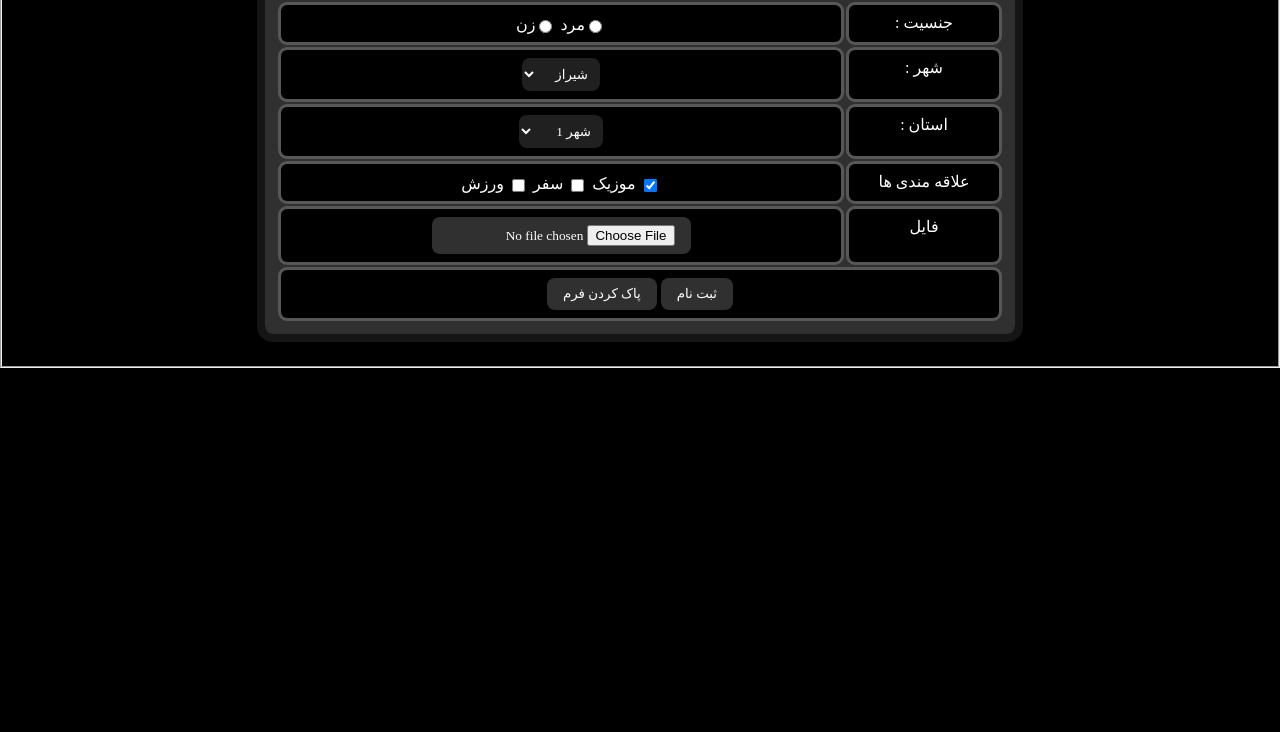
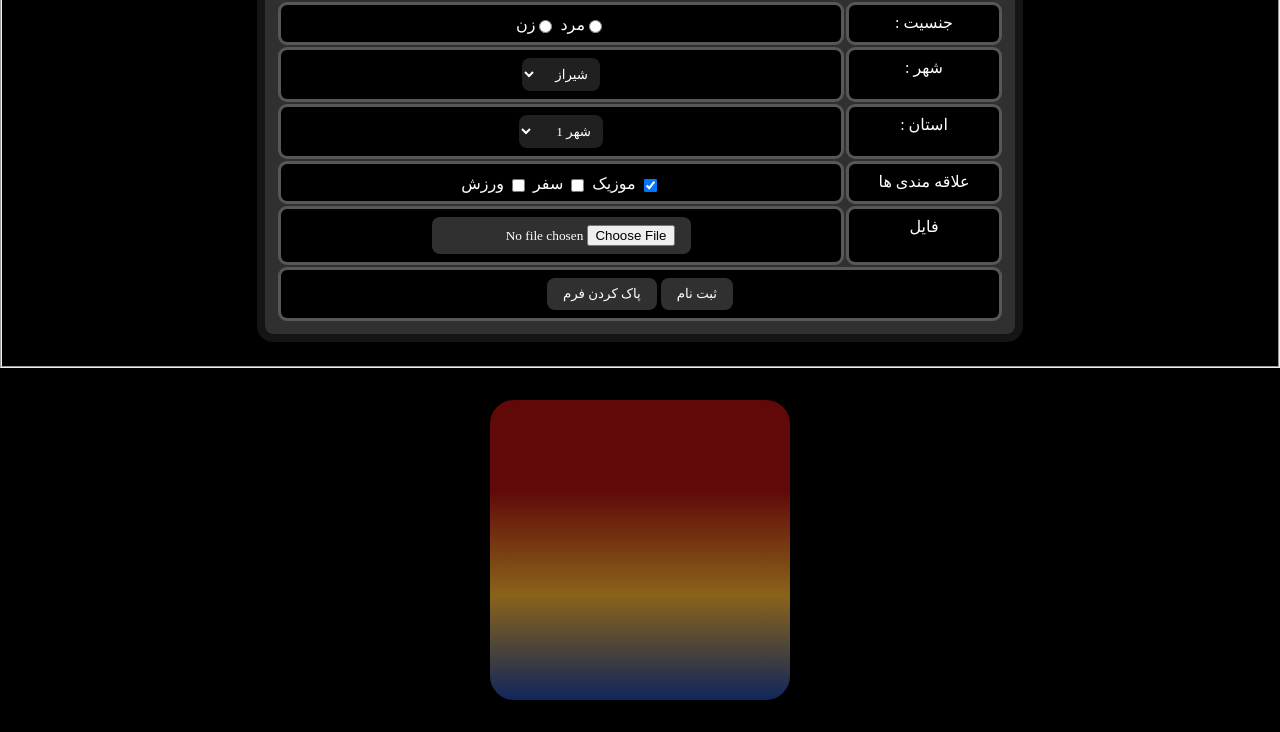
Before and after one commit to PouryaSoleimani/OOP, a plain HTML site: page index.html in a window 1280 px wide. Shown: the part 768-1500 px from the top of the page. Before the commit the page ends 1136 px from the top, so only its background shows below. Drawn offline with Linux system fonts and the light colour scheme.

Commit message:
LINEAR__GRADIENT

```diff
--- a/index.html
+++ b/index.html
@@ -151,6 +151,9 @@
     </form>
   </fieldset>
 
+
+  <div class="gradient"></div>
+
   <!--//^ SCRIPTS ----------------------------------------------------------------------------------------------------------------------------->
   <script src="./script.js"></script>
   <script src="./animals.js"></script>
--- a/style.css
+++ b/style.css
@@ -88,3 +88,11 @@ select {
     color: red;
   }
 }
+
+.gradient {
+  width: 300px;
+  height: 300px;
+  margin: 32px auto;
+  border-radius: 24px;
+  background: linear-gradient(to bottom , #610909 30%, #8a631a, #10265b);
+}
```
